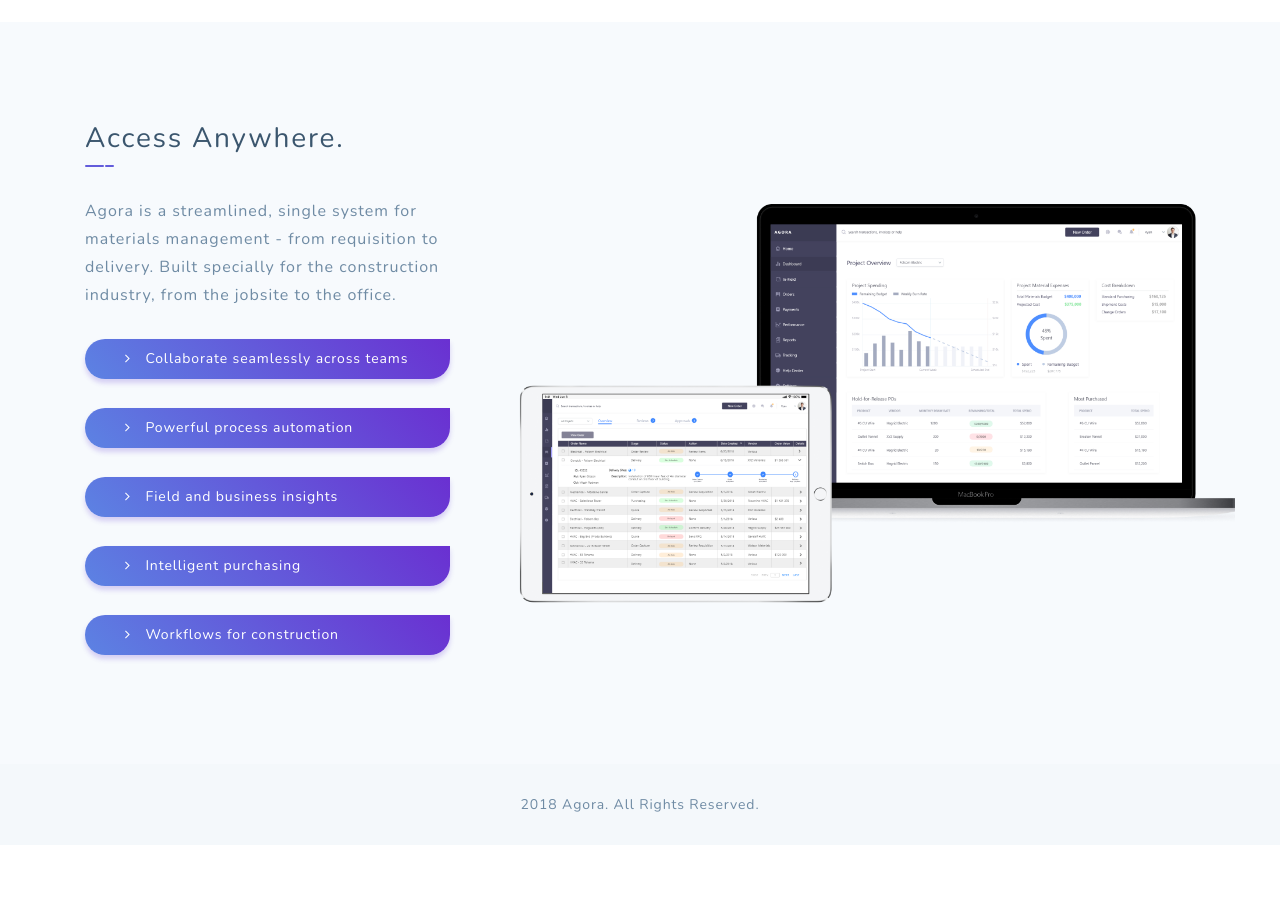
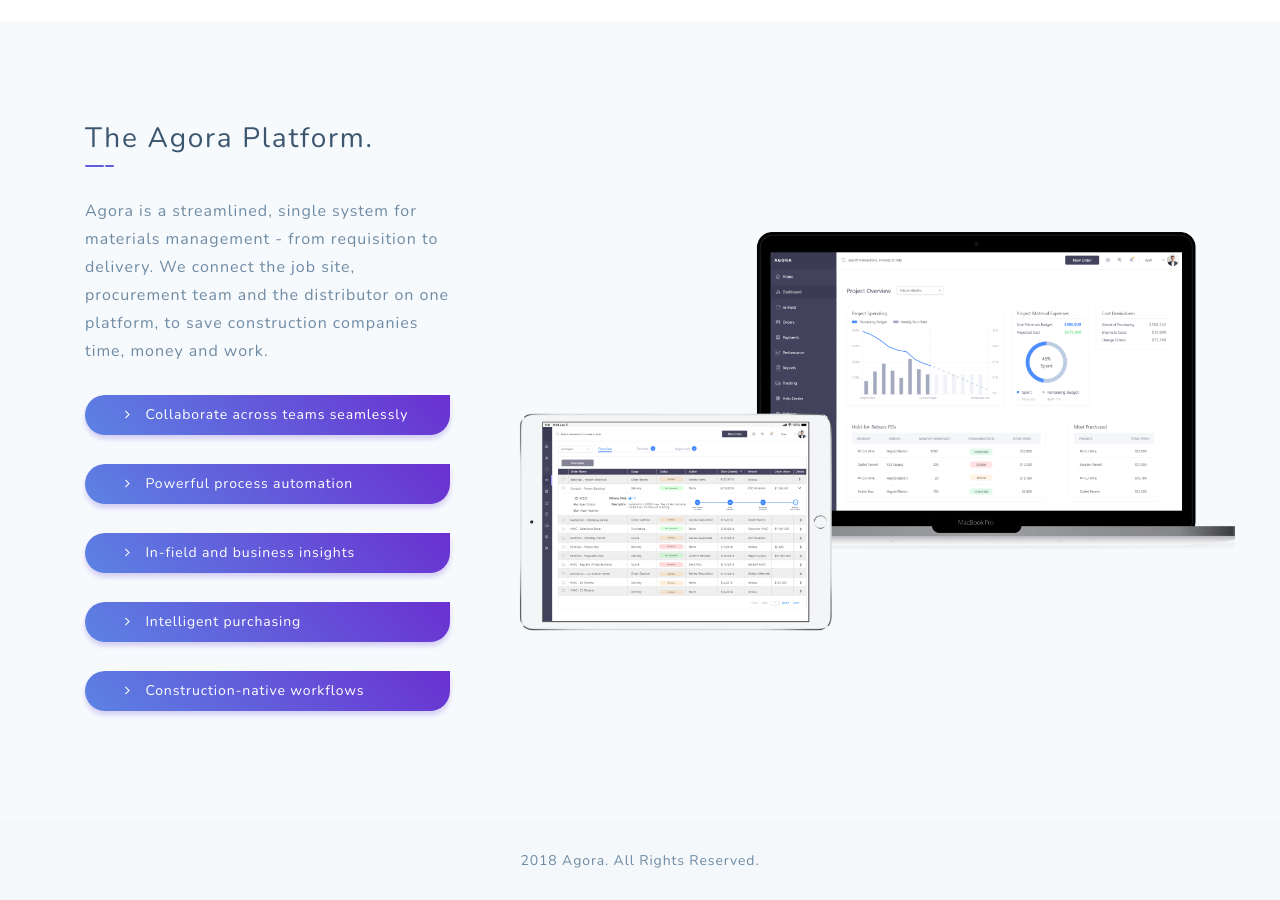
Before and after one commit to RyGibson/agora-website-theme-dev, a website: page html/index.html in a window 1280 px wide. Shown: the part 640-1540 px from the top of the page. Before the commit the page ends 1485 px from the top, so only its background shows below. Drawn offline with nearby package versions, Linux system fonts and the light colour scheme.

Commit message:
content update

```diff
--- a/html/index.html
+++ b/html/index.html
@@ -190,15 +190,15 @@
 			<div class="row">
 				<div class="col-lg-6 col-md-12 col-sm-12 align-self-center mobile-bottom-fix product-features-list">
 					<div class="left-heading">
-						<h2 class="section-title">Access Anywhere.</h2>
+						<h2 class="section-title">The Agora Platform.</h2>
 					</div>
 					<div class="left-text">
-						<p>Agora is a streamlined, single system for materials management - from requisition to delivery. Built specially for the construction industry, from the jobsite to the office.</p>
+						<p>Agora is a streamlined, single system for materials management - from requisition to delivery. We connect the job site, procurement team and the distributor on one platform, to save construction companies time, money and work.</p>
 						<div class="row">
 							<div class="col-lg-6 col-md-6 col-sm-12 product-features-point">
 								<a class="btn-home active">
 									<i class="fa fa-angle-right"></i>
-									<span>Collaborate seamlessly across teams</span>
+									<span>Collaborate across teams seamlessly</span>
 								</a>
 							</div>
 							<div class="col-lg-6 col-md-6 col-sm-12 product-features-point">
@@ -210,7 +210,7 @@
 							<div class="col-lg-6 col-md-6 col-sm-12 product-features-point">
 								<a class="btn-home active">
 									<i class="fa fa-angle-right"></i>
-									<span>Field and business insights</span>
+									<span>In-field and business insights</span>
 								</a>
 							</div>
 							<div class="col-lg-6 col-md-6 col-sm-12 product-features-point">
@@ -222,7 +222,7 @@
 							<div class="col-lg-6 col-md-6 col-sm-12 product-features-point">
 								<a class="btn-home active">
 									<i class="fa fa-angle-right"></i>
-									<span>Workflows for construction</span>
+									<span>Construction-native workflows</span>
 								</a>
 							</div>
 						</div>
```
Also changed, not shown: html/about.html (+3 -3 lines).
